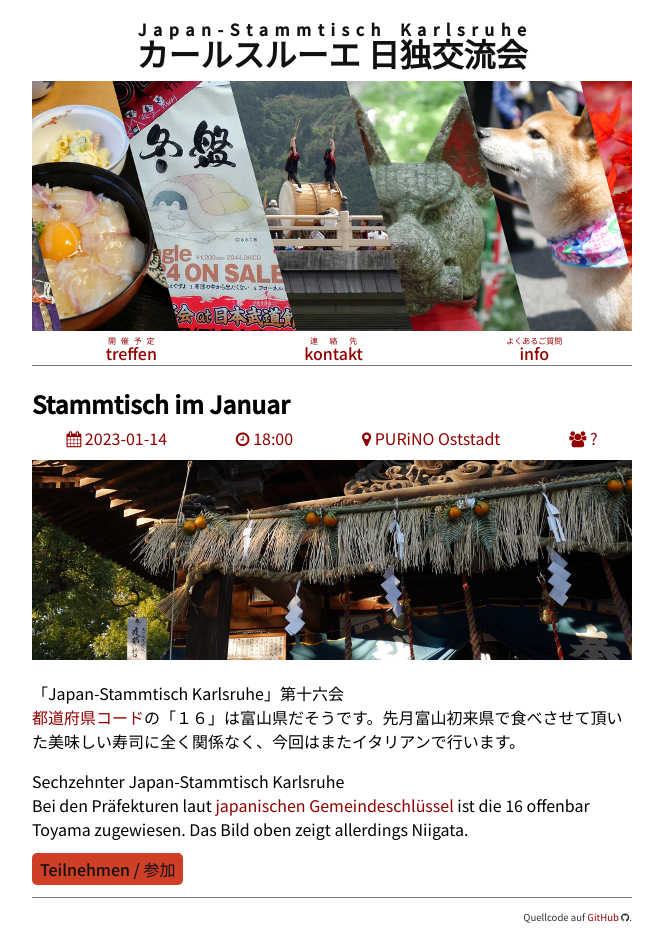
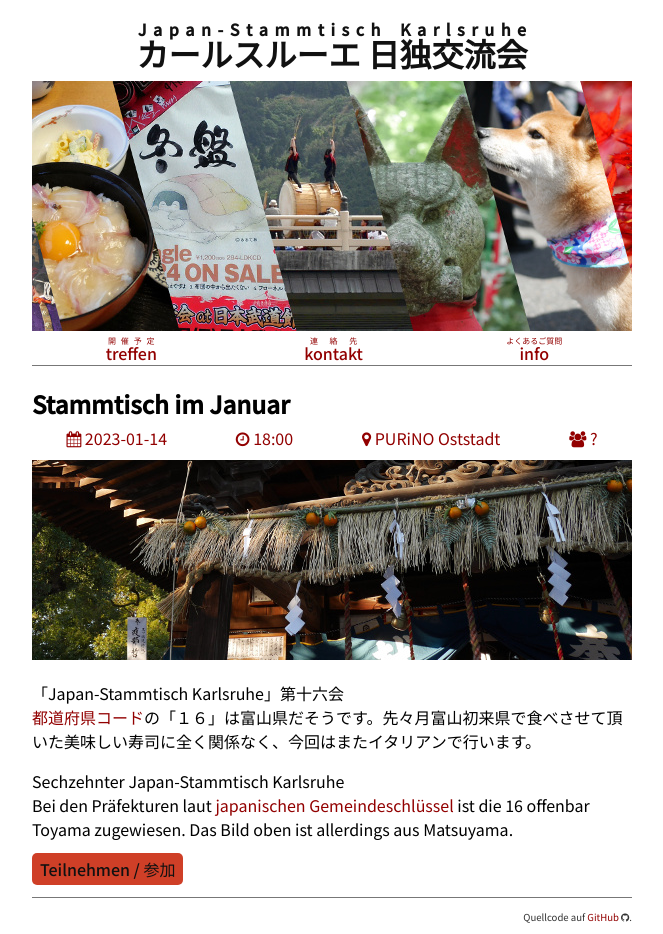
Before and after one commit to tcsch/japanstammtisch.github.io, a Jekyll site: the page built from _posts/2023-01-14-dec.md, in a window 1280 px wide. Shown: the whole page, without its empty margins (308-971 px from the left). Built offline with Jekyll 4.4.1, drawn with Linux system fonts in a browser that asks for light colours.

Commit message:
update text of most recent post

```diff
--- a/_posts/2023-01-14-dec.md
+++ b/_posts/2023-01-14-dec.md
@@ -9,9 +9,9 @@ img: "jan.jpg"
 ---
 
 「Japan-Stammtisch Karlsruhe」第十六会
-[都道府県コード](https://ja.wikipedia.org/wiki/%E5%85%A8%E5%9B%BD%E5%9C%B0%E6%96%B9%E5%85%AC%E5%85%B1%E5%9B%A3%E4%BD%93%E3%82%B3%E3%83%BC%E3%83%89#%E9%83%BD%E9%81%93%E5%BA%9C%E7%9C%8C%E3%82%B3%E3%83%BC%E3%83%89)の「１６」は富山県だそうです。先月富山初来県で食べさせて頂いた美味しい寿司に全く関係なく、今回はまたイタリアンで行います。
+[都道府県コード](https://ja.wikipedia.org/wiki/%E5%85%A8%E5%9B%BD%E5%9C%B0%E6%96%B9%E5%85%AC%E5%85%B1%E5%9B%A3%E4%BD%93%E3%82%B3%E3%83%BC%E3%83%89#%E9%83%BD%E9%81%93%E5%BA%9C%E7%9C%8C%E3%82%B3%E3%83%BC%E3%83%89)の「１６」は富山県だそうです。先々月富山初来県で食べさせて頂いた美味しい寿司に全く関係なく、今回はまたイタリアンで行います。
 
 Sechzehnter Japan-Stammtisch Karlsruhe
-Bei den Präfekturen laut [japanischen Gemeindeschlüssel](https://de.wikipedia.org/wiki/Japanischer_Gemeindeschlüssel) ist die 16 offenbar Toyama zugewiesen. Das Bild oben zeigt allerdings Niigata.
+Bei den Präfekturen laut [japanischen Gemeindeschlüssel](https://de.wikipedia.org/wiki/Japanischer_Gemeindeschlüssel) ist die 16 offenbar Toyama zugewiesen. Das Bild oben ist allerdings aus Matsuyama.
 
 [Teilnehmen / 参加](https://nuudel.digitalcourage.de/Ei9b7SM9O8GDHzeH)
```
